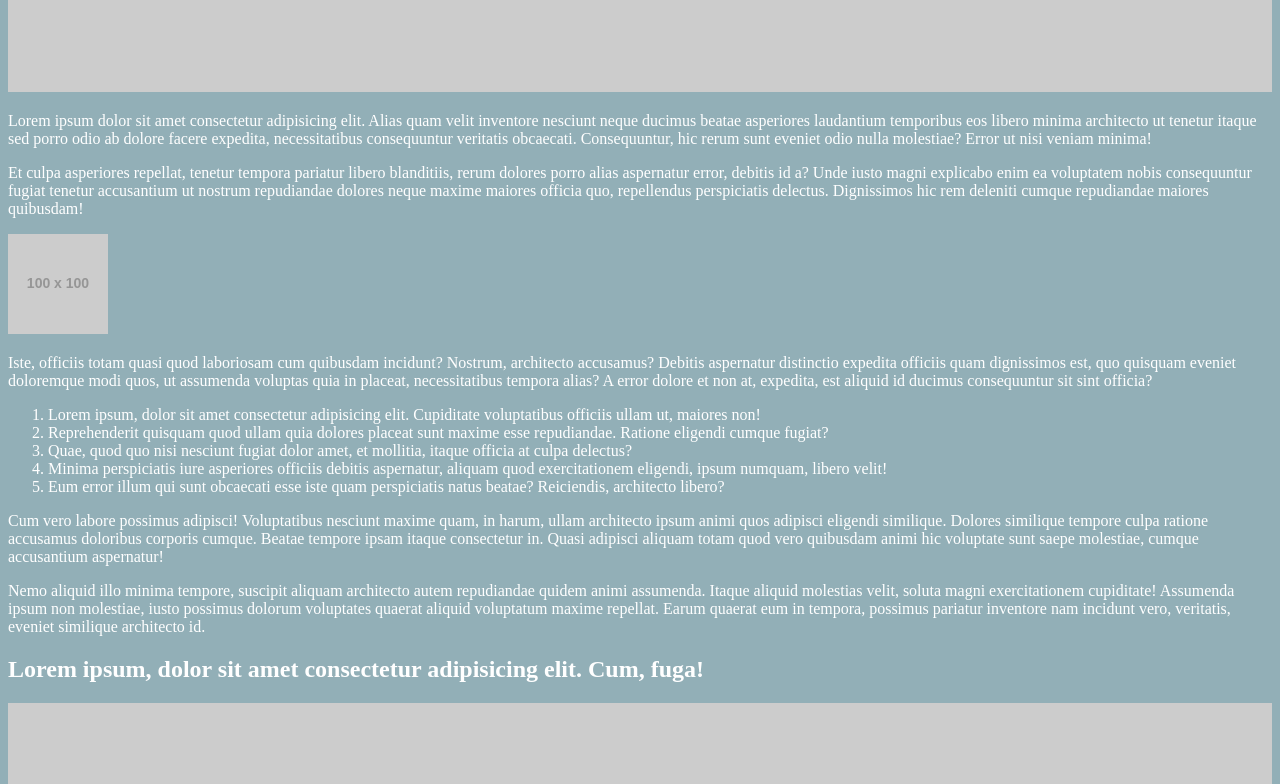
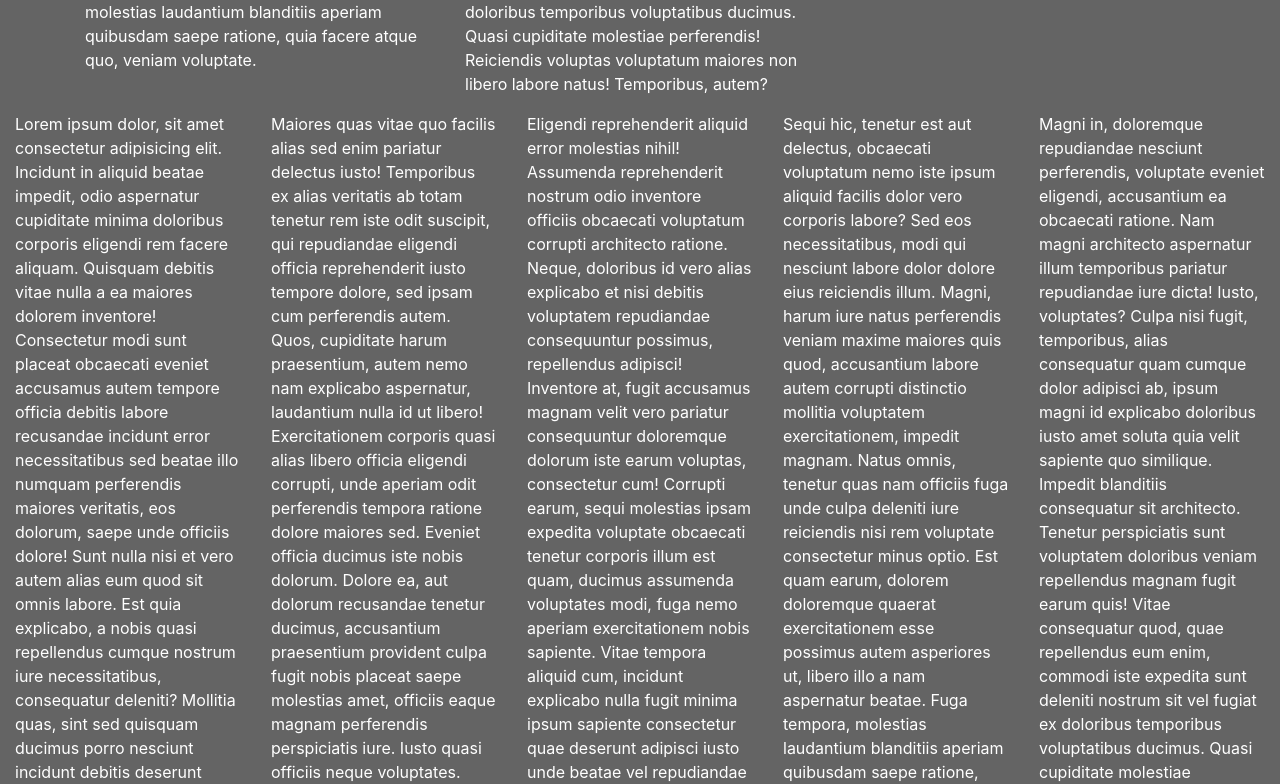
Before and after one commit to atrme16/atrme16.github.io, a plain HTML site: page laba8/index.html in a window 1280 px wide. Shown: the part 656-1440 px from the top of the page. Drawn offline with nearby package versions, Linux system fonts and the light colour scheme; placeholder pictures from the web are drawn by us.

Commit message:
Add files via upload

```diff
--- a/laba8/css/main.css
+++ b/laba8/css/main.css
@@ -2,7 +2,7 @@ body {
     /* изменяем цвет текста в блоке body  */
     color: rgb(255, 255, 255);
     /* изменяем цвет фона в блоке... */
-  background-color: rgba(76, 125, 138, 0.609);
+    background-color: rgba(0, 0, 0, 0.609);
   }
 
   a {
--- a/laba8/index.html
+++ b/laba8/index.html
@@ -2,46 +2,47 @@
 <html lang="ru">
 
 <head>
-  <meta charset="UTF-8" />
-  <meta name="viewport" content="width=device-width, initial-scale=1.0" />
-  <meta http-equiv="X-UA-Compatible" content="ie=edge" />
-  <title>лаба 7 - изучаем HTML и CSS</title>
+  <!-- Required meta tags -->
+  <meta charset="utf-8" />
+  <meta name="viewport" content="width=device-width, initial-scale=1, shrink-to-fit=no" />
+
+  <!-- Bootstrap CSS -->
+  <link rel="stylesheet" href="https://stackpath.bootstrapcdn.com/bootstrap/4.3.1/css/bootstrap.min.css"
+    integrity="sha384-ggOyR0iXCbMQv3Xipma34MD+dH/1fQ784/j6cY/iJTQUOhcWr7x9JvoRxT2MZw1T" crossorigin="anonymous" />
   <link rel="stylesheet" href="css/main.css" />
+
+  <title>laba8 Дз</title>
 </head>
 
 <body>
-  <!-- ссылка для перехода ВНИЗ страницы -->
-  <a href="#down">Вниз</a>
-  <!-- блок навигации (или меню) на странице -->
-  <nav>
-    <!-- ul>li>a*5{Link_$} -->
-    <!-- <ul>
-            <li>
-                <a href="">link_1</a>
-                <a href="">link_2</a>
-                <a href="">link_3</a>
-                <a href="">link_4</a>
-                <a href="">link_5</a>
+
+  <nav class="navbar navbar-expand-lg navbar-dark bg-dark fixed-top">
+    <button class="navbar-toggler" type="button" data-toggle="collapse" data-target="#navbarSupportedContent"
+      aria-controls="navbarSupportedContent" aria-expanded="false" aria-label="Toggle navigation">
+      <span class="navbar-toggler-icon"></span>
+    </button>
+
+    <div class="collapse navbar-collapse" id="navbarSupportedContent">
+      <ul class="navbar-nav mr-auto">
+        <li class="nav-item active">
+          <a class="nav-link" href="#">Link_1 <span class="sr-only">(current)</span></a>
         </li>
-        </ul> -->
+        <li class="nav-item">
+          <a class="nav-link" href="#">Link_2</a>
+        </li>
+        <li class="nav-item">
+          <a class="nav-link" href="#">Link_3</a>
+        </li>
+        <li class="nav-item">
+          <a class="nav-link" href="#contact">Link_4</a>
+        </li>
+      </ul>
+    </div>
+  </nav>
 
-    <!-- ul>li*5>a{Link_$} -->
-    <ul>
-      <li><a href="#">Link_1</a></li>
-      <li><a href="#">Link_2</a></li>
-      <li><a href="#">Link_3</a></li>
-      <li><a href="#">Link_4</a></li>
-      <li><a href="#">Link_5</a></li>
-    </ul>
-  </nav>
-  <!-- заголовок 1-го уровня должен на странице встречаться 1 раз -->
-  <h1>
-    Lorem ipsum dolor sit amet consectetur adipisicing elit. Porro mollitia
-    quo labore animi vel neque!
-  </h1>
-  <!-- картинка с fakeimg.pl сайта  -->
-  <img src="https://fakeimg.pl/500x200/" class="bigimg" />
-  <p>
+  <div class="container mt-5">
+    <div class="row">
+      <p class="col-md-12">
             Lorem ipsum dolor sit amet consectetur adipisicing elit. Alias quam velit
             inventore nesciunt neque ducimus beatae asperiores laudantium temporibus
             eos libero minima architecto ut tenetur itaque sed porro odio ab dolore
@@ -49,7 +50,7 @@
             Consequuntur, hic rerum sunt eveniet odio nulla molestiae? Error ut nisi
             veniam minima!
       </p>
-  <p>
+      <p class="col-md-6">
             Et culpa asperiores repellat, tenetur tempora pariatur libero blanditiis,
             rerum dolores porro alias aspernatur error, debitis id a? Unde iusto magni
             explicabo enim ea voluptatem nobis consequuntur fugiat tenetur accusantium
@@ -57,8 +58,7 @@
             repellendus perspiciatis delectus. Dignissimos hic rem deleniti cumque
             repudiandae maiores quibusdam!
       </p>
-  <img src="https://fakeimg.pl/100x100/" />
-  <p>
+      <p class="col-md-6">
             Iste, officiis totam quasi quod laboriosam cum quibusdam incidunt?
             Nostrum, architecto accusamus? Debitis aspernatur distinctio expedita
             officiis quam dignissimos est, quo quisquam eveniet doloremque modi quos,
@@ -66,119 +66,129 @@
             error dolore et non at, expedita, est aliquid id ducimus consequuntur sit
             sint officia?
       </p>
-  <!-- ol>li*5>lorem15 -->
-  <!-- нумерованный список для организации нумерованных блоков -->
-  <ol>
-    <li>
-      Lorem ipsum, dolor sit amet consectetur adipisicing elit. Cupiditate
-      voluptatibus officiis ullam ut, maiores non!
-    </li>
-    <li>
-      Reprehenderit quisquam quod ullam quia dolores placeat sunt maxime esse
-      repudiandae. Ratione eligendi cumque fugiat?
-    </li>
-    <li>
-      Quae, quod quo nisi nesciunt fugiat dolor amet, et mollitia, itaque
-      officia at culpa delectus?
-    </li>
-    <li>
-      Minima perspiciatis iure asperiores officiis debitis aspernatur, aliquam
-      quod exercitationem eligendi, ipsum numquam, libero velit!
-    </li>
-    <li>
-      Eum error illum qui sunt obcaecati esse iste quam perspiciatis natus
-      beatae? Reiciendis, architecto libero?
-    </li>
-  </ol>
-  <p>
-    Cum vero labore possimus adipisci! Voluptatibus nesciunt maxime quam, in
-    harum, ullam architecto ipsum animi quos adipisci eligendi similique.
-    Dolores similique tempore culpa ratione accusamus doloribus corporis
-    cumque. Beatae tempore ipsam itaque consectetur in. Quasi adipisci aliquam
-    totam quod vero quibusdam animi hic voluptate sunt saepe molestiae, cumque
-    accusantium aspernatur!
+      <p class="col-md-4">
+        Sequi hic, tenetur est aut delectus, obcaecati voluptatum nemo iste
+        ipsum aliquid facilis dolor vero corporis labore? Sed eos
+        necessitatibus, modi qui nesciunt labore dolor dolore eius reiciendis
+        illum. Magni, harum iure natus perferendis veniam maxime maiores quis
+        quod, accusantium labore autem corrupti distinctio mollitia voluptatem
+        exercitationem, impedit magnam. Natus omnis, tenetur quas nam officiis
+        fuga unde culpa deleniti iure reiciendis nisi rem voluptate
+        consectetur minus optio. Est quam earum, dolorem doloremque quaerat
+        exercitationem esse possimus autem asperiores ut, libero illo a nam
+        aspernatur beatae. Fuga tempora, molestias laudantium blanditiis
+        aperiam quibusdam saepe ratione, quia facere atque quo, veniam
+        voluptate.
       </p>
-  <p>
-    Nemo aliquid illo minima tempore, suscipit aliquam architecto autem
-    repudiandae quidem animi assumenda. Itaque aliquid molestias velit, soluta
-    magni exercitationem cupiditate! Assumenda ipsum non molestiae, iusto
-    possimus dolorum voluptates quaerat aliquid voluptatum maxime repellat.
-    Earum quaerat eum in tempora, possimus pariatur inventore nam incidunt
-    vero, veritatis, eveniet similique architecto id.
+      <p class="col-md-4">
+        Magni in, doloremque repudiandae nesciunt perferendis, voluptate
+        eveniet eligendi, accusantium ea obcaecati ratione. Nam magni
+        architecto aspernatur illum temporibus pariatur repudiandae iure
+        dicta! Iusto, voluptates? Culpa nisi fugit, temporibus, alias
+        consequatur quam cumque dolor adipisci ab, ipsum magni id explicabo
+        doloribus iusto amet soluta quia velit sapiente quo similique. Impedit
+        blanditiis consequatur sit architecto. Tenetur perspiciatis sunt
+        voluptatem doloribus veniam repellendus magnam fugit earum quis! Vitae
+        consequatur quod, quae repellendus eum enim, commodi iste expedita
+        sunt deleniti nostrum sit vel fugiat ex doloribus temporibus
+        voluptatibus ducimus. Quasi cupiditate molestiae perferendis!
+        Reiciendis voluptas voluptatum maiores non libero labore natus!
+        Temporibus, autem?
       </p>
-  <h2>
-    Lorem ipsum, dolor sit amet consectetur adipisicing elit. Cum, fuga!
-  </h2>
-  <img src="https://fakeimg.pl/350x200" class="bigimg" />
-  <p>
-    Lorem ipsum dolor sit amet consectetur adipisicing elit. Aliquid sint
-    voluptate consequuntur voluptates, in odio distinctio explicabo optio
-    repellendus quia natus hic, illo commodi. Sed ab eum sapiente culpa neque
-    eos natus incidunt veritatis minima tenetur ipsa quis atque nulla hic aut
-    asperiores nam expedita dicta est quasi, earum exercitationem a ullam
-    delectus! Labore, itaque! Ipsum corporis sunt provident placeat.
+      <div id="contact" class="miimg col-md-4">
+            <img src="https://fakeimg.pl/500x500/" class="bigimg" />
+      </div>
+    </div>
+  </div>
+
+  <div class="container-fluid">
+    <!-- p*5>lorem100 -->
+    <div class="row">
+      <p class="col-md">
+        Lorem ipsum dolor, sit amet consectetur adipisicing elit. Incidunt in
+        aliquid beatae impedit, odio aspernatur cupiditate minima doloribus
+        corporis eligendi rem facere aliquam. Quisquam debitis vitae nulla a
+        ea maiores dolorem inventore! Consectetur modi sunt placeat obcaecati
+        eveniet accusamus autem tempore officia debitis labore recusandae
+        incidunt error necessitatibus sed beatae illo numquam perferendis
+        maiores veritatis, eos dolorum, saepe unde officiis dolore! Sunt nulla
+        nisi et vero autem alias eum quod sit omnis labore. Est quia
+        explicabo, a nobis quasi repellendus cumque nostrum iure
+        necessitatibus, consequatur deleniti? Mollitia quas, sint sed quisquam
+        ducimus porro nesciunt incidunt debitis deserunt consequuntur
+        exercitationem nulla.
       </p>
-  <p>
-    Quo facilis illo ratione ad ea, aperiam eum expedita nam vero laborum
-    beatae, nulla placeat aut minima quisquam aspernatur nostrum recusandae
-    ducimus ipsam rerum non quibusdam iste magnam harum. Odio suscipit
-    accusamus nobis quibusdam similique veniam, aliquid dolorum unde optio
-    soluta illo commodi in iste totam quaerat repellat possimus. Fugiat sit
-    aliquam iusto suscipit eligendi sapiente incidunt rem harum deleniti!
+      <p class="col-md">
+        Maiores quas vitae quo facilis alias sed enim pariatur delectus iusto!
+        Temporibus ex alias veritatis ab totam tenetur rem iste odit suscipit,
+        qui repudiandae eligendi officia reprehenderit iusto tempore dolore,
+        sed ipsam cum perferendis autem. Quos, cupiditate harum praesentium,
+        autem nemo nam explicabo aspernatur, laudantium nulla id ut libero!
+        Exercitationem corporis quasi alias libero officia eligendi corrupti,
+        unde aperiam odit perferendis tempora ratione dolore maiores sed.
+        Eveniet officia ducimus iste nobis dolorum. Dolore ea, aut dolorum
+        recusandae tenetur ducimus, accusantium praesentium provident culpa
+        fugit nobis placeat saepe molestias amet, officiis eaque magnam
+        perferendis perspiciatis iure. Iusto quasi officiis neque voluptates.
       </p>
-  <p>
-    Dolore unde corrupti exercitationem odio totam rerum maiores placeat sit
-    fugiat dignissimos perferendis dolorum quae quasi deleniti, inventore
-    vitae? Facere quod assumenda eos, ipsam veritatis quas accusamus eius
-    omnis, odio sequi doloribus repellat voluptatum! Nisi, commodi cum, cumque
-    voluptate enim vitae dolore omnis, nam soluta ratione aspernatur numquam
-    debitis aliquam ex tempore a natus facilis exercitationem. Facere natus
-    voluptas architecto.
+      <p class="col-md">
+        Eligendi reprehenderit aliquid error molestias nihil! Assumenda
+        reprehenderit nostrum odio inventore officiis obcaecati voluptatum
+        corrupti architecto ratione. Neque, doloribus id vero alias explicabo
+        et nisi debitis voluptatem repudiandae consequuntur possimus,
+        repellendus adipisci! Inventore at, fugit accusamus magnam velit vero
+        pariatur consequuntur doloremque dolorum iste earum voluptas,
+        consectetur cum! Corrupti earum, sequi molestias ipsam expedita
+        voluptate obcaecati tenetur corporis illum est quam, ducimus assumenda
+        voluptates modi, fuga nemo aperiam exercitationem nobis sapiente.
+        Vitae tempora aliquid cum, incidunt explicabo nulla fugit minima ipsum
+        sapiente consectetur quae deserunt adipisci iusto unde beatae vel
+        repudiandae deleniti corporis necessitatibus! Perferendis fugit cum
+        quod sunt velit.
       </p>
-  <h2>
-    Lorem ipsum dolor sit, amet consectetur adipisicing elit. Accusamus
-    corporis iure impedit, omnis a consequatur!
-  </h2>
-  <img src="https://fakeimg.pl/350x200" class="bigimg" />
-  <p>
-    Lorem ipsum dolor sit amet, consectetur adipisicing elit. Blanditiis non
-    nemo nulla voluptate temporibus possimus assumenda ducimus iure, nobis
-    illum, deserunt quod cum ratione praesentium quis architecto saepe sequi
-    ea hic ipsa molestias exercitationem reprehenderit. Perferendis, ex sit
-    nesciunt recusandae eius doloribus reprehenderit vero cum.
+      <p class="col-md">
+        Sequi hic, tenetur est aut delectus, obcaecati voluptatum nemo iste
+        ipsum aliquid facilis dolor vero corporis labore? Sed eos
+        necessitatibus, modi qui nesciunt labore dolor dolore eius reiciendis
+        illum. Magni, harum iure natus perferendis veniam maxime maiores quis
+        quod, accusantium labore autem corrupti distinctio mollitia voluptatem
+        exercitationem, impedit magnam. Natus omnis, tenetur quas nam officiis
+        fuga unde culpa deleniti iure reiciendis nisi rem voluptate
+        consectetur minus optio. Est quam earum, dolorem doloremque quaerat
+        exercitationem esse possimus autem asperiores ut, libero illo a nam
+        aspernatur beatae. Fuga tempora, molestias laudantium blanditiis
+        aperiam quibusdam saepe ratione, quia facere atque quo, veniam
+        voluptate.
       </p>
-  <p>
-    Numquam quia sunt a placeat, adipisci molestiae, magni ipsam quisquam
-    tenetur sequi distinctio ad enim, iste culpa vero qui exercitationem
-    voluptate maxime! Necessitatibus commodi, mollitia, asperiores est ullam
-    non adipisci similique nam recusandae suscipit minima reiciendis quam
-    voluptates vel molestias unde. Beatae minima similique dolore.
+      <p class="col-md">
+        Magni in, doloremque repudiandae nesciunt perferendis, voluptate
+        eveniet eligendi, accusantium ea obcaecati ratione. Nam magni
+        architecto aspernatur illum temporibus pariatur repudiandae iure
+        dicta! Iusto, voluptates? Culpa nisi fugit, temporibus, alias
+        consequatur quam cumque dolor adipisci ab, ipsum magni id explicabo
+        doloribus iusto amet soluta quia velit sapiente quo similique. Impedit
+        blanditiis consequatur sit architecto. Tenetur perspiciatis sunt
+        voluptatem doloribus veniam repellendus magnam fugit earum quis! Vitae
+        consequatur quod, quae repellendus eum enim, commodi iste expedita
+        sunt deleniti nostrum sit vel fugiat ex doloribus temporibus
+        voluptatibus ducimus. Quasi cupiditate molestiae perferendis!
+        Reiciendis voluptas voluptatum maiores non libero labore natus!
+        Temporibus, autem?
       </p>
-  <p>
-    Obcaecati quibusdam nemo repellendus. Aliquam amet vitae, dolor eos
-    voluptates fuga tenetur quod. Officia facilis ad, aspernatur blanditiis
-    neque reprehenderit enim! Officia numquam, sapiente magni dolorum
-    voluptatum similique, quam animi mollitia exercitationem architecto magnam
-    maiores molestias consequuntur omnis ipsa fuga minus quas possimus in et?
-  </p>
-  <p>
-    In accusamus iure enim accusantium sequi. Quis nostrum dolorem reiciendis
-    incidunt! Quod eos minus soluta aliquid ducimus vitae, obcaecati at
-    officia. Atque aspernatur possimus est doloribus officiis. Illo, ipsum!
-    Dolor quia sequi asperiores soluta fugiat atque tempore quo inventore.
-    Facilis perspiciatis iure magni quisquam ipsum!
-  </p>
-  <p>
-    Ea molestias consequuntur dolores tenetur, laboriosam incidunt debitis
-    vero tempora maiores, natus repellendus corporis illo. Laudantium eos
-    magnam,
-    <a href="http://google.com" target="_blanke">vitae perferendis perspiciatis doloribus et id
-    </a>
-    provident earum dolores culpa iusto ea est expedita quas delectus quod!
-    Sit fugit mollitia exercitationem nostrum architecto? Doloribus rem
-    distinctio voluptates.
-  </p>
-  <a href="#" id="down">Вверх-Up</a>
+    </div>
+  </div>
+
+  <!-- Optional JavaScript -->
+  <!-- jQuery first, then Popper.js, then Bootstrap JS -->
+  <script src="https://code.jquery.com/jquery-3.3.1.slim.min.js"
+    integrity="sha384-q8i/X+965DzO0rT7abK41JStQIAqVgRVzpbzo5smXKp4YfRvH+8abtTE1Pi6jizo"
+    crossorigin="anonymous"></script>
+  <script src="https://cdnjs.cloudflare.com/ajax/libs/popper.js/1.14.7/umd/popper.min.js"
+    integrity="sha384-UO2eT0CpHqdSJQ6hJty5KVphtPhzWj9WO1clHTMGa3JDZwrnQq4sF86dIHNDz0W1"
+    crossorigin="anonymous"></script>
+  <script src="https://stackpath.bootstrapcdn.com/bootstrap/4.3.1/js/bootstrap.min.js"
+    integrity="sha384-JjSmVgyd0p3pXB1rRibZUAYoIIy6OrQ6VrjIEaFf/nJGzIxFDsf4x0xIM+B07jRM"
+    crossorigin="anonymous"></script>
 </body>
 
 </html>
```
Lines whose indentation alone changed are shown as unchanged.
